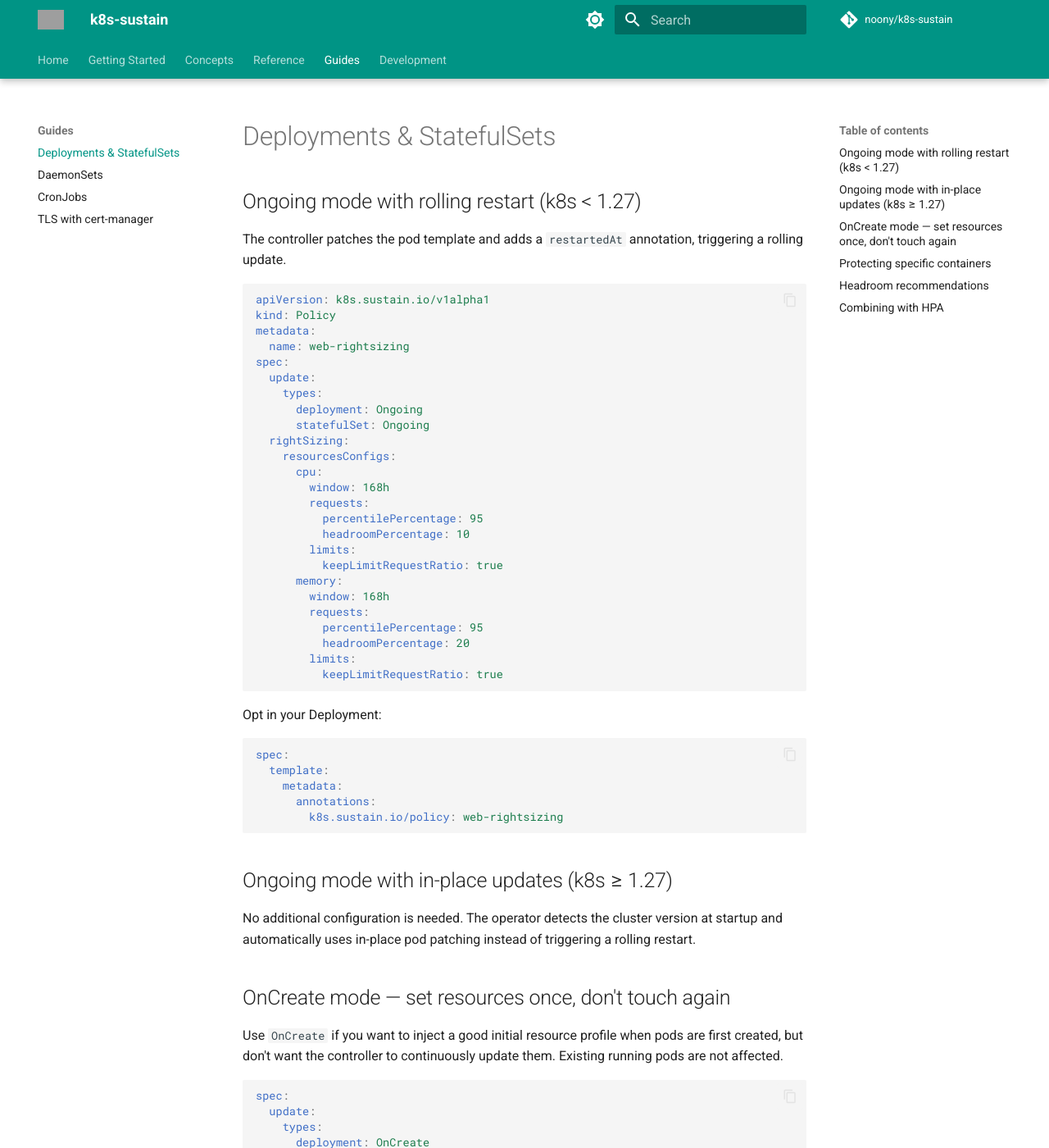
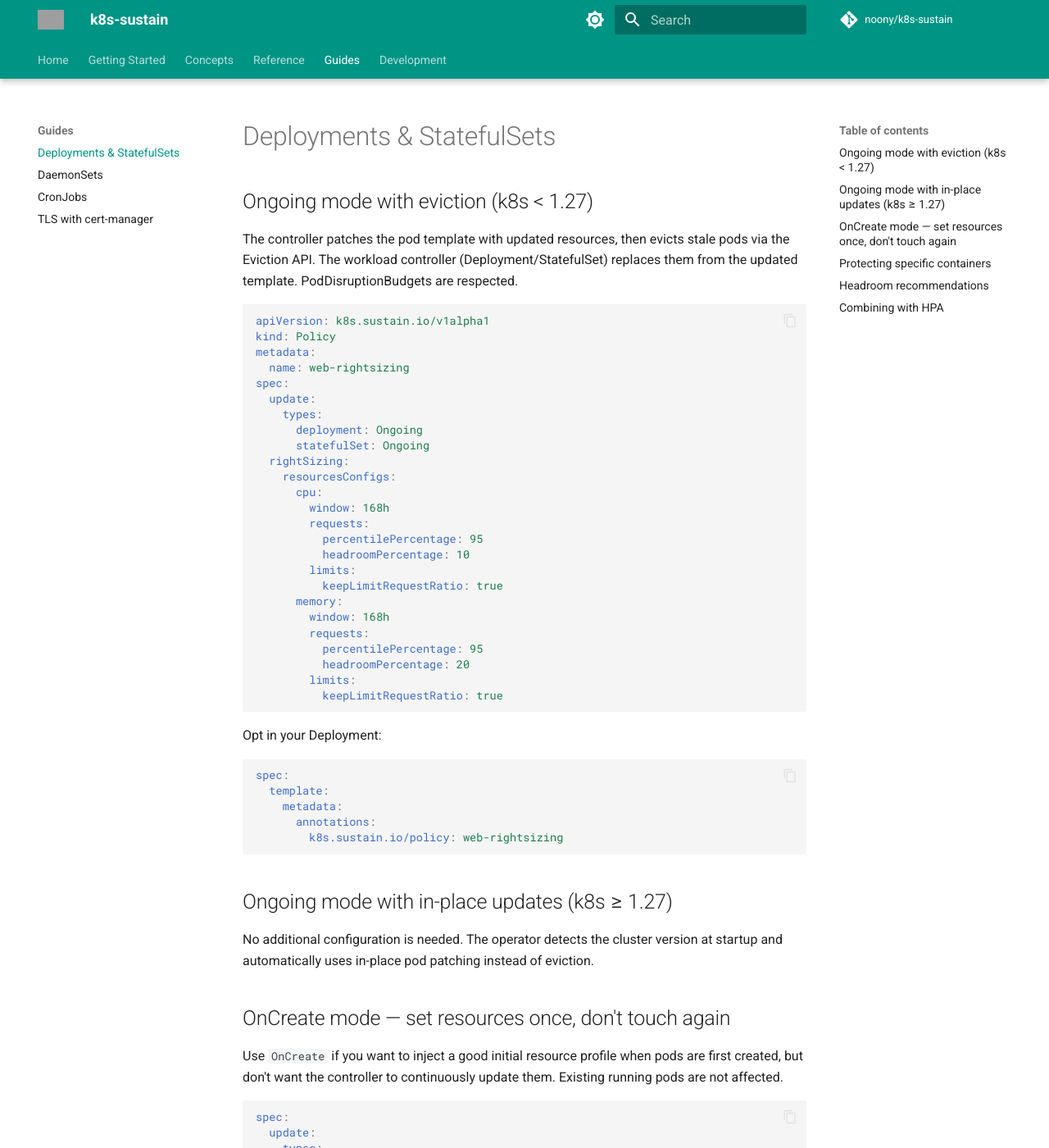
Before and after one commit to noony/k8s-sustain, an MkDocs documentation site: the page built from docs/guides/deployments.md, in a window 1280 px wide and 1400 px high. Shown: the whole window at 82% size. Built offline with MkDocs 1.6.1 and Material for MkDocs 9.7.7, drawn with Linux system fonts in a browser that asks for light colours; comment, search, counter and statistics services are not loaded; grey boxes are pictures that could not be loaded.

Commit message:
Update doc still talking about rolling update instead of eviction

````diff
--- a/docs/guides/deployments.md
+++ b/docs/guides/deployments.md
@@ -1,8 +1,8 @@
 # Deployments & StatefulSets
 
-## Ongoing mode with rolling restart (k8s < 1.27)
+## Ongoing mode with eviction (k8s < 1.27)
 
-The controller patches the pod template and adds a `restartedAt` annotation, triggering a rolling update.
+The controller patches the pod template with updated resources, then evicts stale pods via the Eviction API. The workload controller (Deployment/StatefulSet) replaces them from the updated template. PodDisruptionBudgets are respected.
 
 ```yaml
 apiVersion: k8s.sustain.io/v1alpha1
@@ -44,7 +44,7 @@ spec:
 
 ## Ongoing mode with in-place updates (k8s ≥ 1.27)
 
-No additional configuration is needed. The operator detects the cluster version at startup and automatically uses in-place pod patching instead of triggering a rolling restart.
+No additional configuration is needed. The operator detects the cluster version at startup and automatically uses in-place pod patching instead of eviction.
 
 ## OnCreate mode — set resources once, don't touch again
 
````
